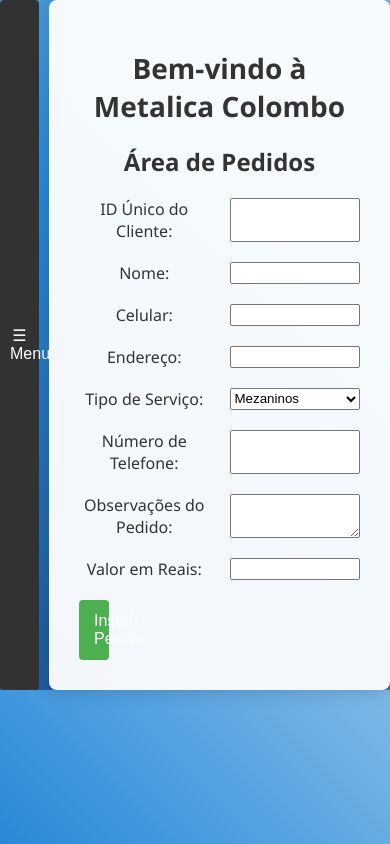
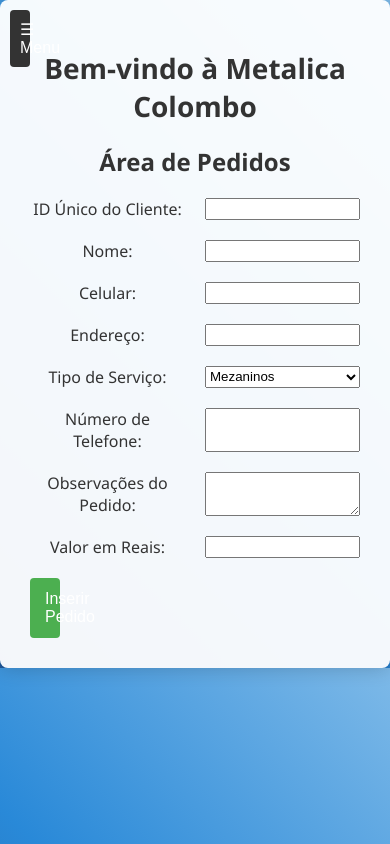
Before and after one commit to kauanlauer/sistema, a plain HTML site: page pedido.html in a window 390 px wide. Drawn offline with Linux system fonts and the light colour scheme.

Commit message:
Add files via upload

```diff
--- a/pd.css
+++ b/pd.css
@@ -8,19 +8,93 @@ body {
     color: #333;
 }
 
+.container {
+    text-align: center;
+    max-width: 800px;
+    background-color: rgba(255, 255, 255, 0.95);
+    padding: 30px;
+    border-radius: 8px;
+    box-shadow: 0 0 20px rgba(0, 0, 0, 0.2);
+    margin: 0 auto;
+}
+
+h1 {
+    color: #333;
+    font-size: 28px;
+    margin-bottom: 20px;
+}
+
+.botoes-principais {
+    text-align: center;
+    margin-bottom: 20px;
+}
+
+button {
+    background-color: #4CAF50;
+    color: white;
+    padding: 12px 15px;
+    border: none;
+    border-radius: 4px;
+    cursor: pointer;
+    font-size: 16px;
+    margin-right: 10px;
+    transition: background-color 0.3s ease;
+}
+
+button:hover {
+    background-color: #000000;
+}
+
+form {
+    margin-top: 20px;
+    display: flex;
+    flex-wrap: wrap;
+    justify-content: space-between;
+}
+
+label,
+input,
+select,
+textarea {
+    width: calc(50% - 10px);
+    box-sizing: border-box;
+    margin-bottom: 20px;
+}
+
+button {
+    width: 5%;
+}
+
+.toggle-btn {
+    background: #333;
+    color: #fff;
+    padding: 10px;
+    border: none;
+    cursor: pointer;
+}
+/* Adicione este código ao seu arquivo pd.css */
+
+
+
 .wrapper {
     display: flex;
 }
 
 .sidebar {
-    /* ... Outros estilos ... */
+    height: 100%;
+    width: 0;
     position: fixed;
-    left: -200px;
-    transition: left 0.3s ease;
+    top: 0;
+    left: 0;
+    background-color: #333;
+    overflow-x: hidden;
+    transition: 0.5s;
+    padding-top: 60px;
+    color: white;
 }
 
 .sidebar.active {
-    left: 0;
+    width: 250px;
 }
 
 .sidebar h2 {
@@ -42,12 +116,18 @@ body {
     text-decoration: none;
     color: #fff;
     font-size: 1.2em;
+    display: block;
+    padding: 15px 25px;
+    transition: 0.3s;
+}
+
+.sidebar a:hover {
+    color: #f1f1f1;
 }
 
 .container {
     max-width: 800px;
     margin: 0 auto;
-    background-color: rgba(255, 255, 255, 0.95);
     padding: 30px;
     border-radius: 8px;
     box-shadow: 0 0 20px rgba(0, 0, 0, 0.2);
@@ -57,124 +137,10 @@ h1, h2 {
     text-align: center;
 }
 
-.botoes-principais {
-    text-align: center;
-    margin-bottom: 20px;
-}
-
-button {
-    background-color: #4CAF50;
-    color: white;
-    padding: 12px 15px;
-    border: none;
-    border-radius: 4px;
-    cursor: pointer;
-    font-size: 16px;
-    margin-right: 10px;
-    transition: background-color 0.3s ease;
-}
-
-button:hover {
-    background-color: #45a049;
-}
-
-label,
-input,
-select,
-textarea {
-    width: calc(50% - 10px);
-    box-sizing: border-box;
-    margin-bottom: 20px;
-}
-
-button {
-    width: 100%;
-}
-
-
-.container {
-    max-width: 800px;
-    margin: 0 auto;
-    background-color: rgba(255, 255, 255, 0.95);
-    padding: 30px;
-    border-radius: 8px;
-    box-shadow: 0 0 20px rgba(0, 0, 0, 0.2);
-}
-
-h1, h2 {
-    text-align: center;
-}
-
-.botoes-principais {
-    text-align: center;
-    margin-bottom: 20px;
-}
-
-button {
-    background-color: #4CAF50;
-    color: white;
-    padding: 12px 15px;
-    border: none;
-    border-radius: 4px;
-    cursor: pointer;
-    font-size: 16px;
-    margin-right: 10px;
-    transition: background-color 0.3s ease;
-}
-
-button:hover {
-    background-color: #45a049;
-}
-
-label,
-input,
-select,
-textarea {
-    width: calc(50% - 10px);
-    box-sizing: border-box;
-    margin-bottom: 20px;
-}
-
-button {
-    width: 100%;
-}
-
-
-.container {
-    text-align: center;
-    max-width: 800px; /* Aumentei a largura do contêiner para permitir itens lado a lado */
-    background-color: rgba(255, 255, 255, 0.95);
-    padding: 30px;
-    border-radius: 8px;
-    box-shadow: 0 0 20px rgba(0, 0, 0, 0.2);
-}
-
-h1 {
-    color: #333;
-    font-size: 28px;
-    margin-bottom: 20px;
-}
-
-form {
-    margin-top: 20px;
-    display: flex;
-    flex-wrap: wrap;
-    justify-content: space-between;
-}
-
-label,
-input,
-select,
-textarea {
-    width: calc(50% - 10px); /* Calcula 50% da largura do formulário com 10px de espaçamento entre os elementos */
-    box-sizing: border-box;
-    margin-bottom: 20px;
-}
-
-button {
-    width: 10%; /* O botão ocupa toda a largura disponível */
-}
 .toggle-btn {
+    position: fixed;
+    top: 10px;
+    left: 10px;
     background: #333;
     color: #fff;
     padding: 10px;
--- a/pd.js
+++ b/pd.js
@@ -23,7 +23,6 @@ function exibirMensagem(mensagem) {
 document.addEventListener('DOMContentLoaded', function () {
     const sidebar = document.getElementById('sidebar');
     const toggleBtn = document.getElementById('toggle-sidebar');
-    const content = document.getElementById('content');
 
     toggleBtn.addEventListener('click', function () {
         sidebar.classList.toggle('active');
@@ -31,9 +30,8 @@ document.addEventListener('DOMContentLoaded', function () {
 
     document.addEventListener('click', function (event) {
         const isClickInsideSidebar = sidebar.contains(event.target) || toggleBtn.contains(event.target);
-        const isClickInsideContent = content.contains(event.target);
 
-        if (!isClickInsideSidebar && !isClickInsideContent) {
+        if (!isClickInsideSidebar) {
             sidebar.classList.remove('active');
         }
     });
--- a/pedido.html
+++ b/pedido.html
@@ -8,9 +8,8 @@
 </head>
 <body>
     <div class="wrapper">
-        <button id="toggle-sidebar" class="toggle-btn">&#9776; Menu</button>
-
         <div class="sidebar" id="sidebar">
+            <button id="toggle-sidebar" class="toggle-btn">&#9776; Menu</button>
             <h2>Menu</h2>
             <ul>
                 <li><a href="#">Pedidos</a></li>
@@ -24,6 +23,7 @@
 
         <div class="container" id="content">
             <h1>Bem-vindo à Metalica Colombo</h1>
+
             <h2>Área de Pedidos</h2>
         <form id="pedido-form">
             <label for="clienteId">ID Único do Cliente:</label>
```
